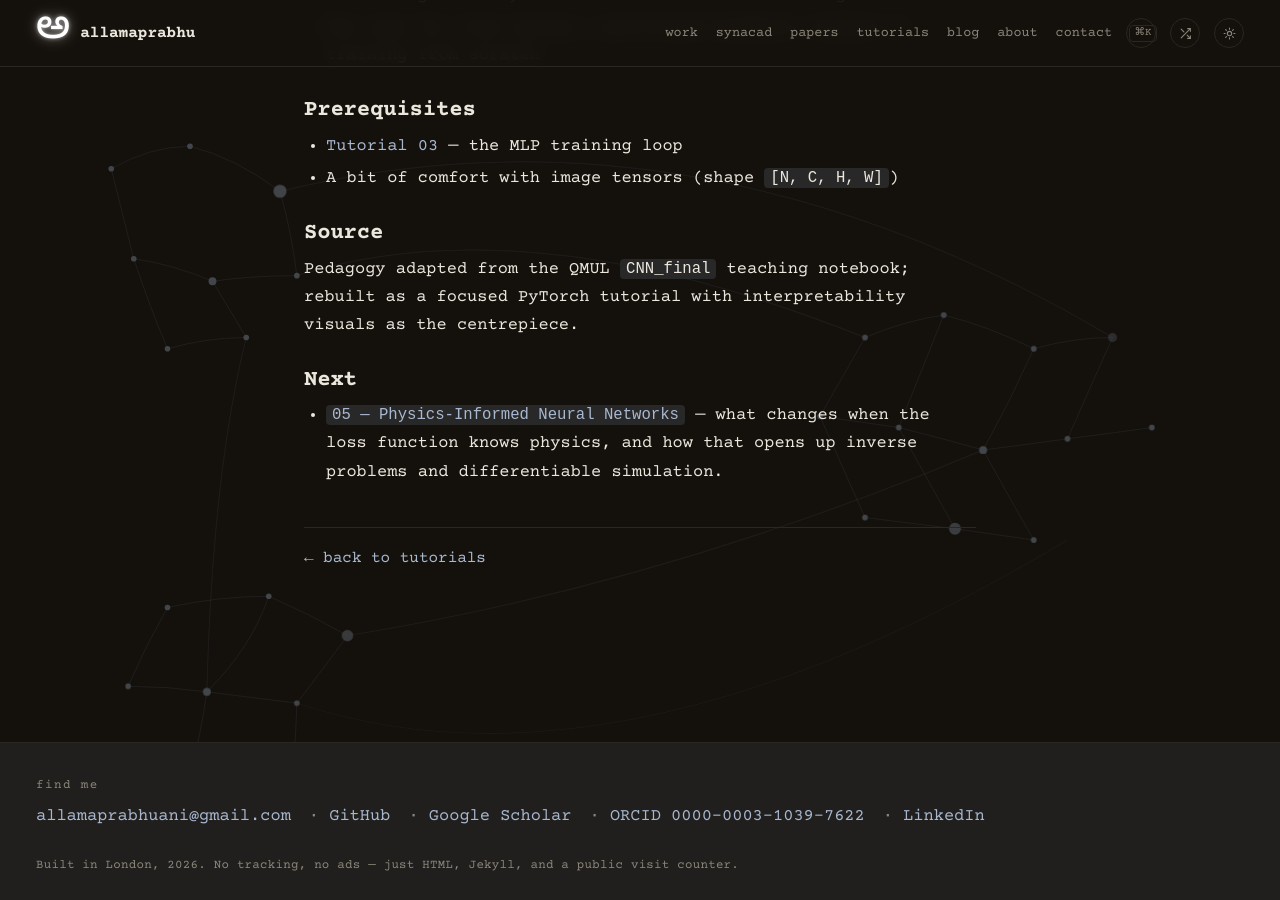
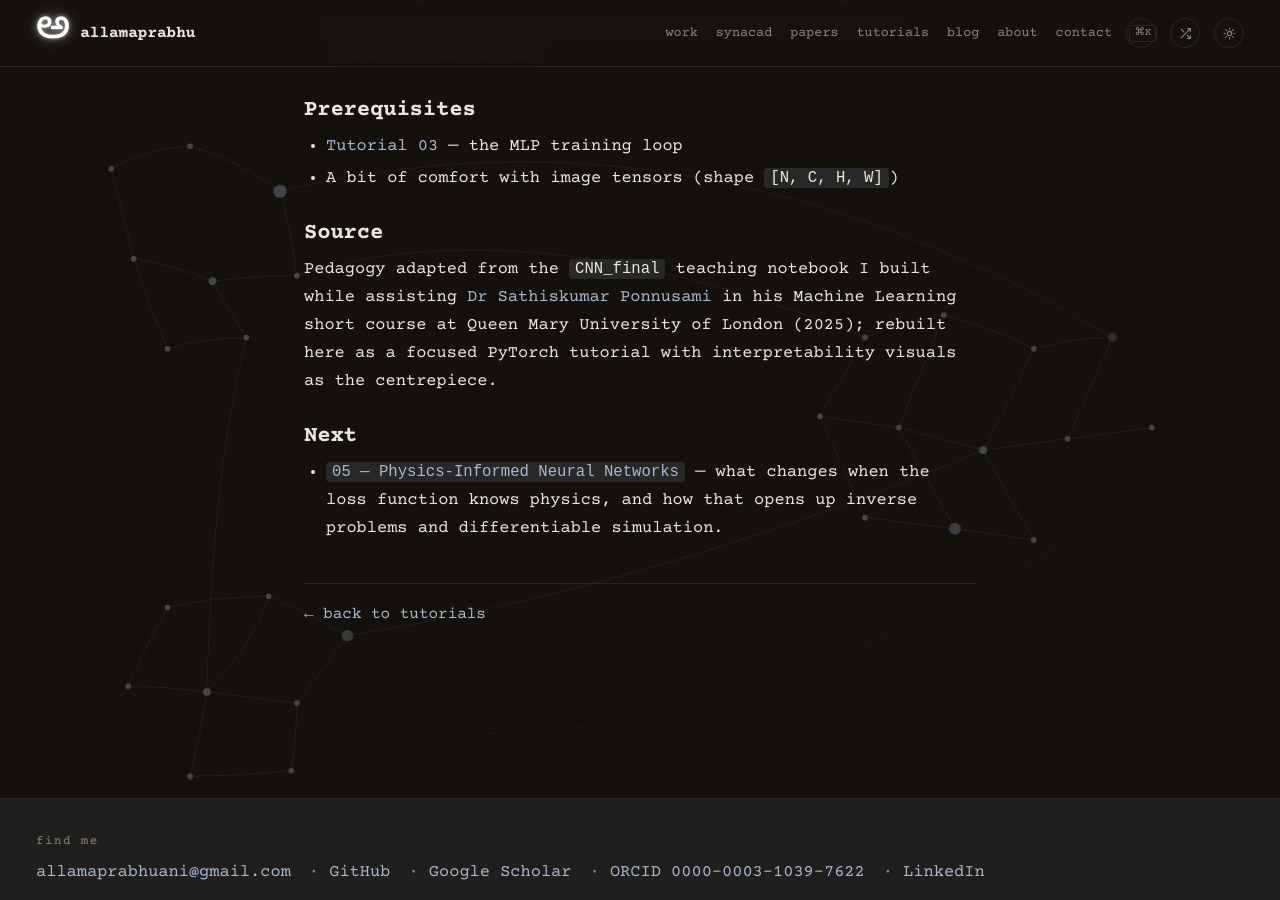
Before and after one commit to allamaprabhuani/allamaprabhuani.github.io, a Jekyll site: the page built from _tutorials/04-cnns.md, in a window 1280 px wide and 900 px high, scrolled down 2471 px. Built offline with Jekyll 4.4.1, drawn with Linux system fonts in a browser that asks for light colours.

Commit message:
Fix supervisor attribution — Dr Sathiskumar Ponnusami, not Selvarasu
Three tutorials credited the QMUL ML course author. Tutorial 01 had the
wrong surname (Selvarasu); 03 and 04 said 'QMUL teaching notebook'
without the name. All three now link to saponnusami.com matching the
landing-page attribution. The OneDrive folder said 'Dr Sathis' and I
invented a surname — sorry.

```diff
--- a/_tutorials/04-cnns.md
+++ b/_tutorials/04-cnns.md
@@ -77,8 +77,11 @@ motivated CNNs in the first place (Hubel &amp; Wiesel, 1962).
 
 ## Source
 
-Pedagogy adapted from the QMUL `CNN_final` teaching notebook; rebuilt as a
-focused PyTorch tutorial with interpretability visuals as the centrepiece.
+Pedagogy adapted from the `CNN_final` teaching notebook I built while
+assisting [Dr Sathiskumar Ponnusami](https://www.saponnusami.com/) in his
+Machine Learning short course at Queen Mary University of London (2025);
+rebuilt here as a focused PyTorch tutorial with interpretability visuals
+as the centrepiece.
 
 ## Next
 
```
Also changed, not shown: _tutorials/01-ml-training-basics.md (+4 -4 lines), _tutorials/03-neural-networks-intro.md (+4 -2 lines).
